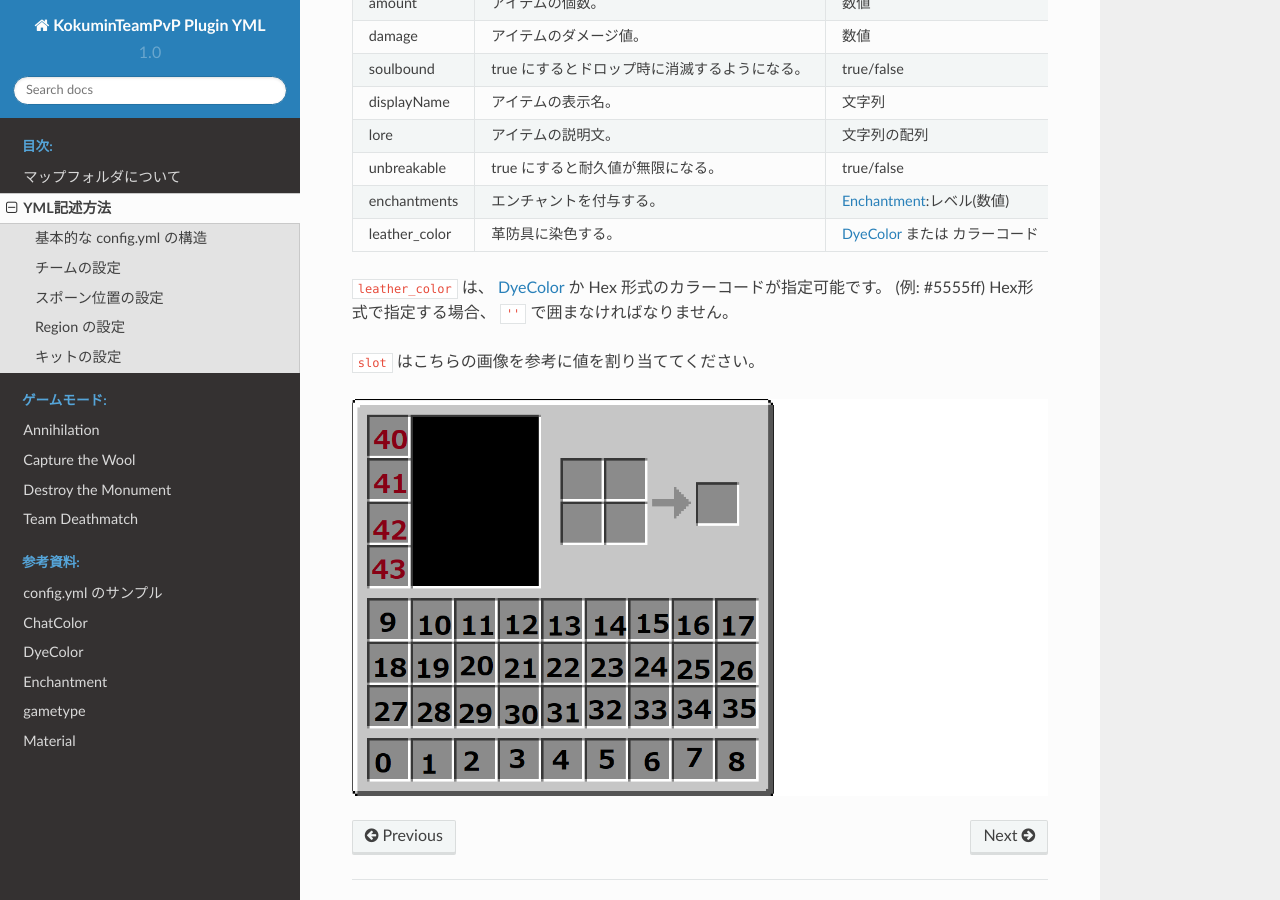
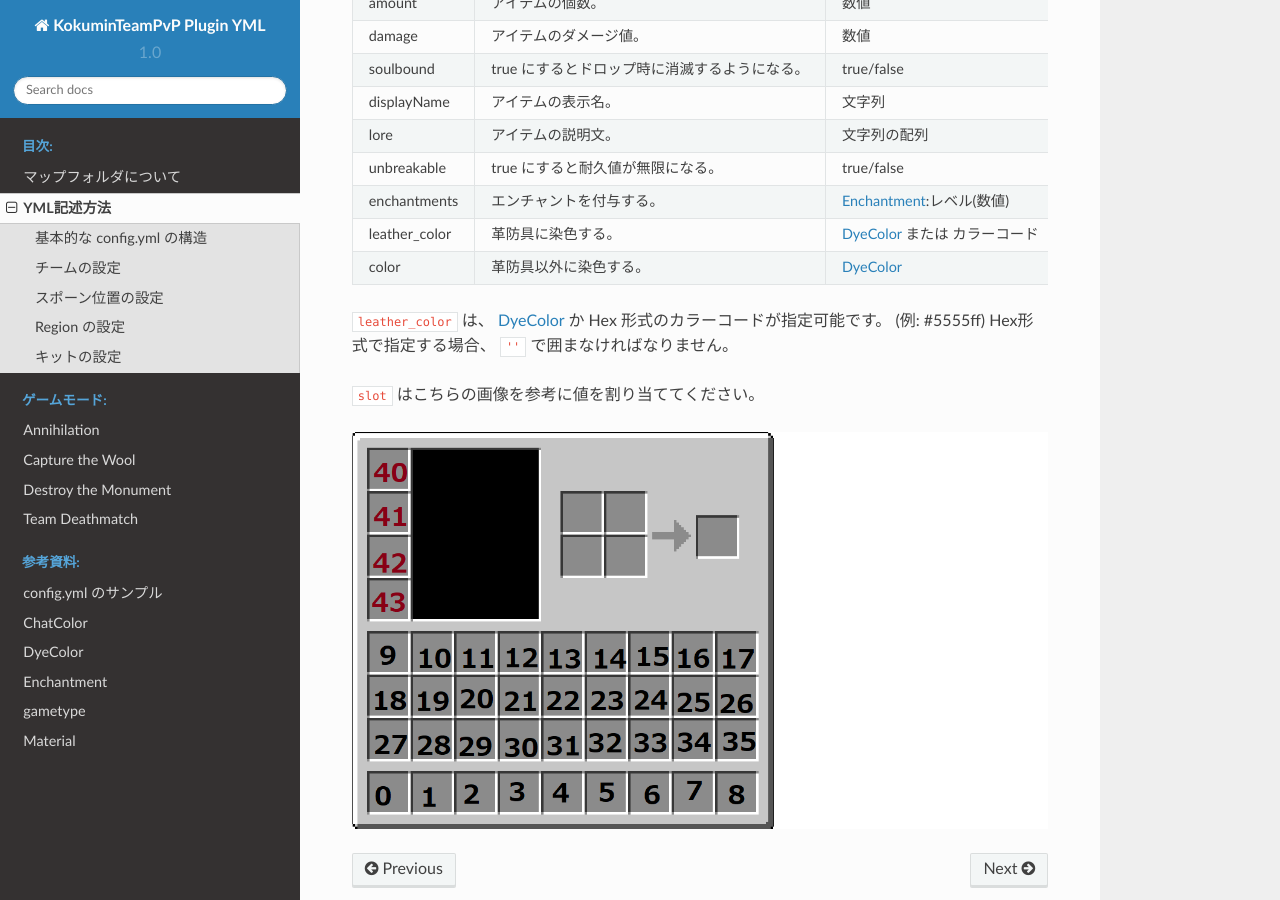
Before and after one commit to natyu192/kokuminteampvp-docs, a Sphinx documentation site: the page built from docs/tutorial/yml.rst, in a window 1280 px wide and 900 px high, scrolled down 4925 px. Built offline with Sphinx 7.4.7 and the Read the Docs theme 2.0.0, drawn with Linux system fonts in a browser that asks for light colours.

Commit message:
Update yml.rst

```diff
--- a/docs/tutorial/yml.rst
+++ b/docs/tutorial/yml.rst
@@ -271,6 +271,7 @@ lore              アイテムの説明文。
 unbreakable       true にすると耐久値が無限になる。                       true/false                                  false
 enchantments      エンチャントを付与する。                                :doc:`../data/enchantment`:レベル(数値)
 leather_color     革防具に染色する。                                      :doc:`../data/dyecolor` または カラーコード
+color             革防具以外に染色する。                                  :doc:`../data/dyecolor`
 ================= ======================================================= =========================================== =========================
 
 ``leather_color`` は、 :doc:`../data/dyecolor` か Hex 形式のカラーコードが指定可能です。 (例: #5555ff) Hex形式で指定する場合、 ``''`` で囲まなければなりません。
```
